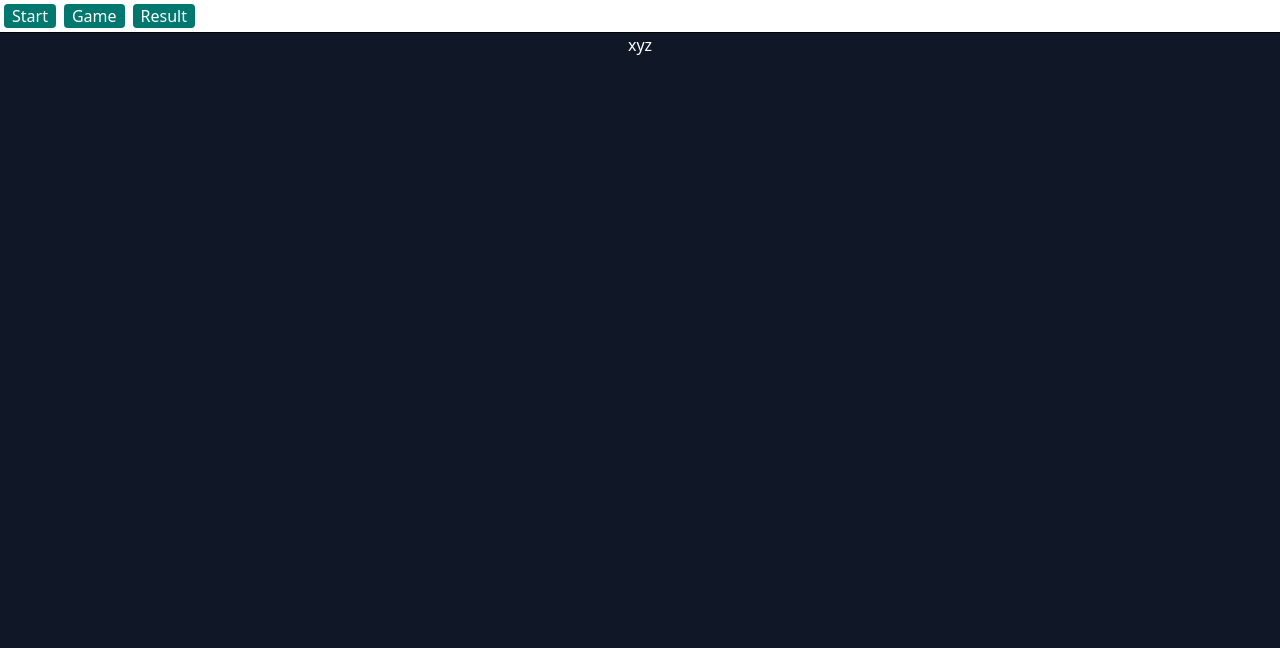
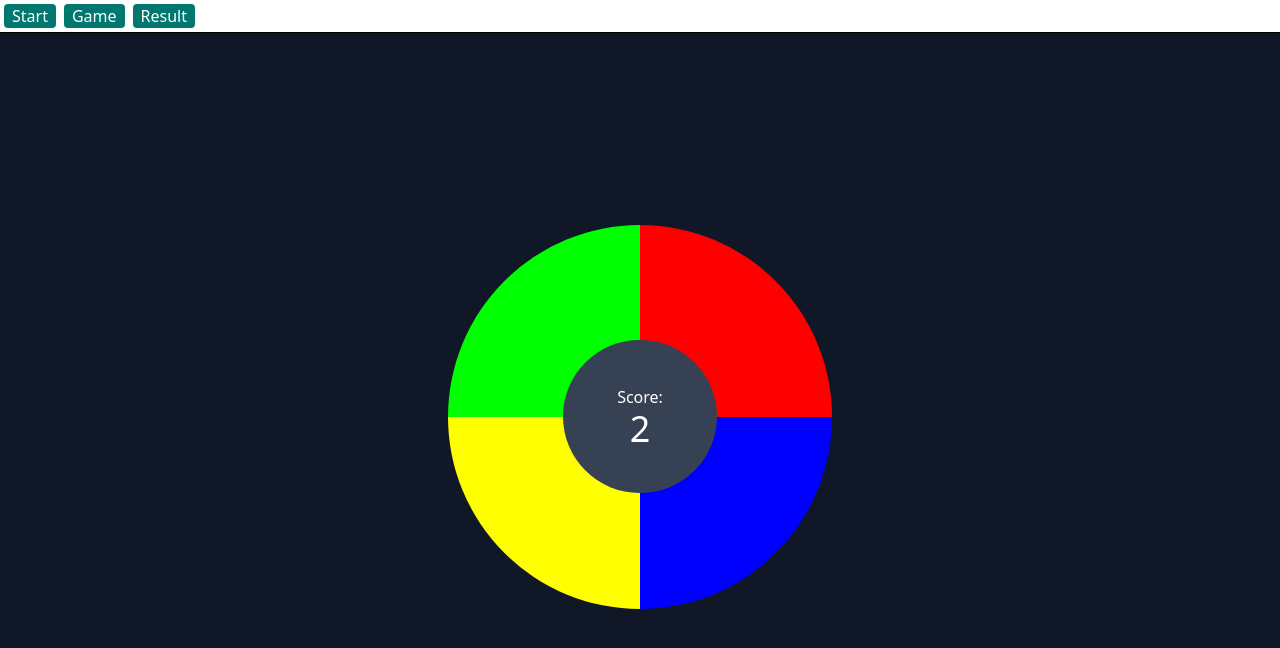
Before and after one commit to JumperOnJava/simon-says, a React (Vite) app: page / in a window 1280 px wide. Both pictures are taken after a click on the button "Game". Shown: the top 648 px of the page. Built offline with nearby package versions, Linux system fonts and the light colour scheme.

Commit message:
Game page

```diff
--- a/src/App.tsx
+++ b/src/App.tsx
@@ -16,7 +16,7 @@ function App() {
           <Button click={() => setPage("result")}>Result</Button>
         </div>
         <hr />
-        <div className="bg-gray-900 flex-1 text-white flex justify-center align-center">
+        <div className="bg-gray-900 flex-1 text-white flex justify-center items-center">
         {
           page === "home" ? <Home /> :
           page === "game" ? <Game /> :
--- /dev/null
+++ b/src/components/Counter.tsx
@@ -0,0 +1,14 @@
+import "./slice.css";
+
+interface CounterProps{
+    score: number;
+}
+
+export default function Counter(props: CounterProps) {
+  return (
+    <div className="flex flex-1 justify-center items-center flex-col">
+      <div>Score:</div>
+      <div className="text-4xl">{props.score}</div>
+    </div>
+  );
+}
--- /dev/null
+++ b/src/components/Pad.tsx
@@ -0,0 +1,18 @@
+import { useState } from "react";
+import Counter from "./Counter";
+import Slices from "./Slices";
+
+export default function Pad() {
+  const [score, setScore] = useState<number>(0);
+
+  setTimeout(()=>{setScore(score+1)},1000)
+
+  return (
+    <div className="relative w-96 h-96">
+      <Slices />
+      <div className="absolute inset-[30%] rounded-[100%] bg-gray-700 flex">
+        <Counter score={score} />
+      </div>
+    </div>
+  );
+}
--- /dev/null
+++ b/src/components/Slice.css
@@ -0,0 +1,3 @@
+.cliceClickDarken:active{
+    filter: brightness(80%);
+}
--- /dev/null
+++ b/src/components/Slice.tsx
@@ -0,0 +1,17 @@
+import "./slice.css"
+
+interface SliceProps {
+    angle: number;
+    color: string;
+}
+export default function Slice(props: SliceProps) {
+    return <button style={{
+        backgroundColor: props.color,
+        width: "50%",
+        height: "50%",
+        borderTopLeftRadius: "100%",
+        transform: `rotate(${props.angle}deg)`,
+        margin:0,
+        padding:0
+    }} className="cliceClickDarken"/>
+}
--- /dev/null
+++ b/src/components/Slices.tsx
@@ -0,0 +1,19 @@
+import Slice from "./Slice";
+
+export default function Slices() {
+  return (
+    <div
+      style={{
+        width: "100%",
+        height: "100%",
+      }}
+      className="flex flex-wrap"
+  >
+  <Slice angle={0} color="lime" />
+  <Slice angle={90} color="red" />
+  <Slice angle={270} color="yellow" />
+  <Slice angle={180} color="blue" />
+  </div>
+
+  );
+}
--- a/src/pages/Game.tsx
+++ b/src/pages/Game.tsx
@@ -1,3 +1,7 @@
+import Pad from "../components/Pad";
+
 export default function Game(){
-    return <>xyz</>
+    return <div className="justify-center align-middle flex flex-col gap-8">
+        <Pad />
+    </div>
 }
```
